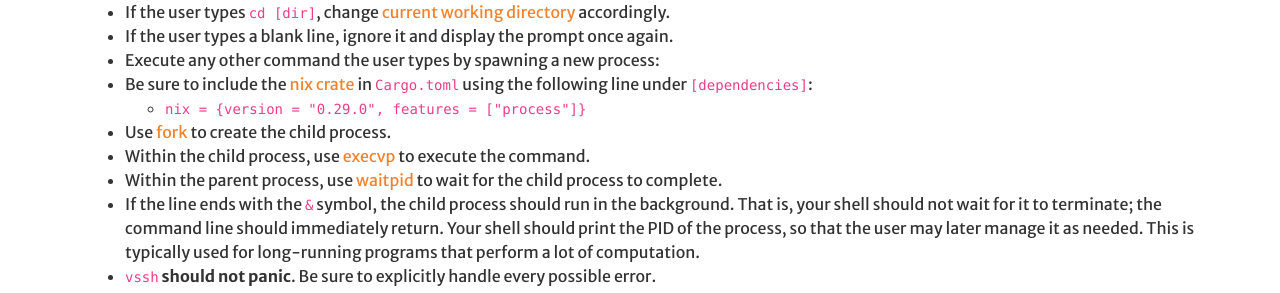
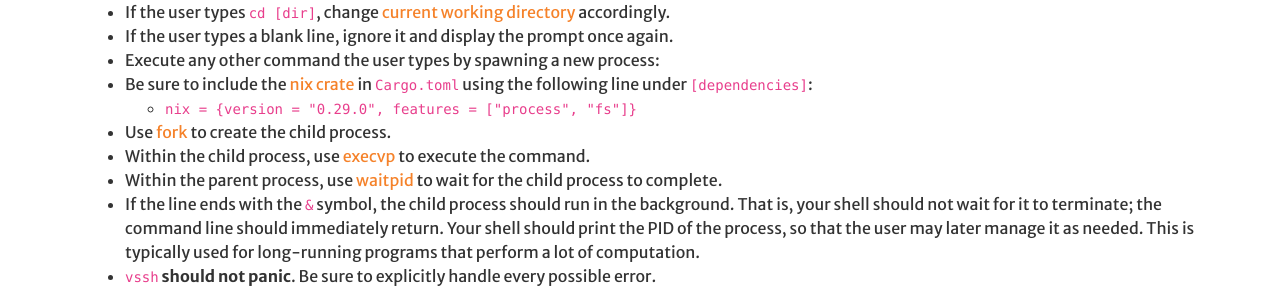
Before and after one commit to Hendrix-CS/csci320, a Jekyll site: the page built from projects/vssh.md, in a window 1280 px wide and 900 px high. Shown: the part 342-635 px from the top of the window. Built offline with Jekyll 4.4.1, drawn with Linux system fonts in a browser that asks for light colours; a script that is not in the unit is left out; our own code applies the rules of GitHub Pages for plain Markdown files.

Commit message:
Fixed error

```diff
--- a/projects/vssh.md
+++ b/projects/vssh.md
@@ -15,7 +15,7 @@ Implement `vssh`, the Very Simple SHell:
 * If the user types a blank line, ignore it and display the prompt once again.
 * Execute any other command the user types by spawning a new process:
 * Be sure to include the [nix crate](https://crates.io/crates/nix) in `Cargo.toml` using the following line under `[dependencies]`:
-  * `nix = {version = "0.29.0", features = ["process"]}`
+  * `nix = {version = "0.29.0", features = ["process", "fs"]}`
 * Use [fork](https://docs.rs/nix/latest/nix/unistd/fn.fork.html) to create the child process.
 * Within the child process, use [execvp](https://docs.rs/nix/latest/nix/unistd/fn.execvp.html) to execute the command.
 * Within the parent process, use [waitpid](https://docs.rs/nix/latest/nix/sys/wait/fn.waitpid.html) to wait for the child process to complete.
```
